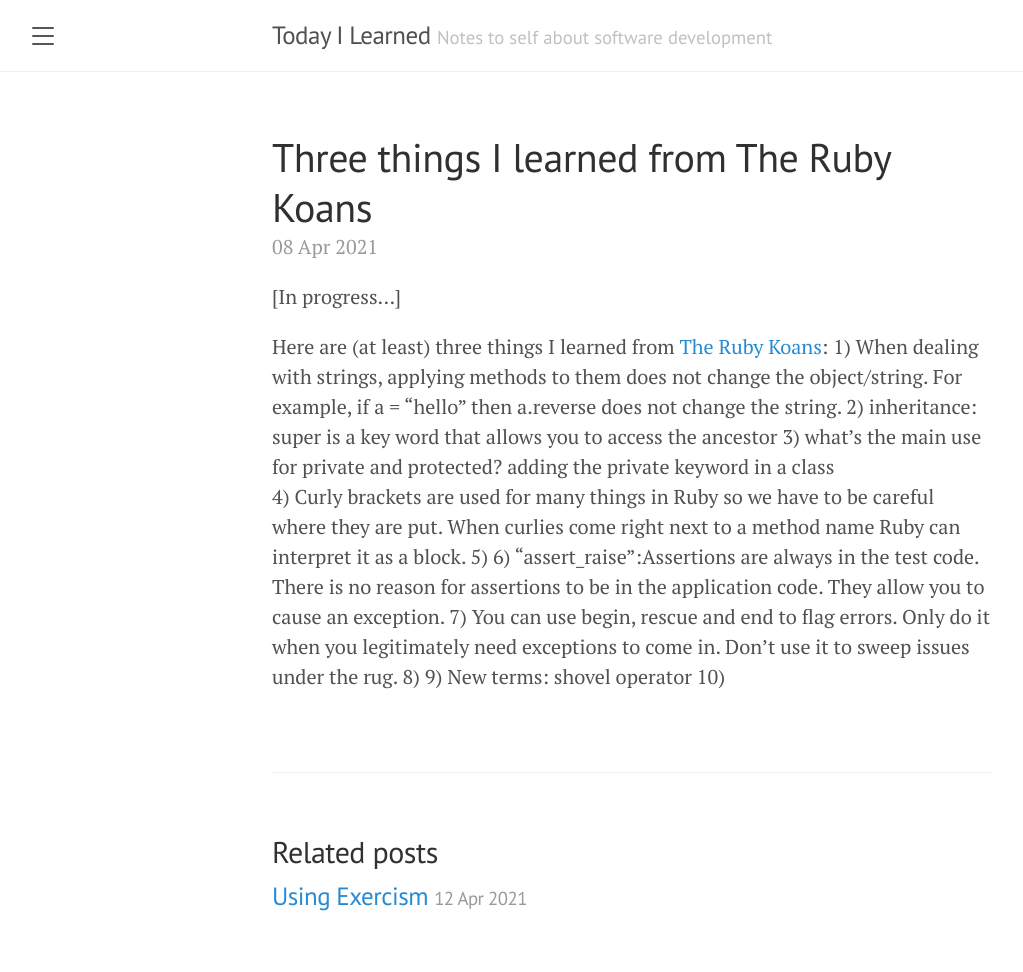
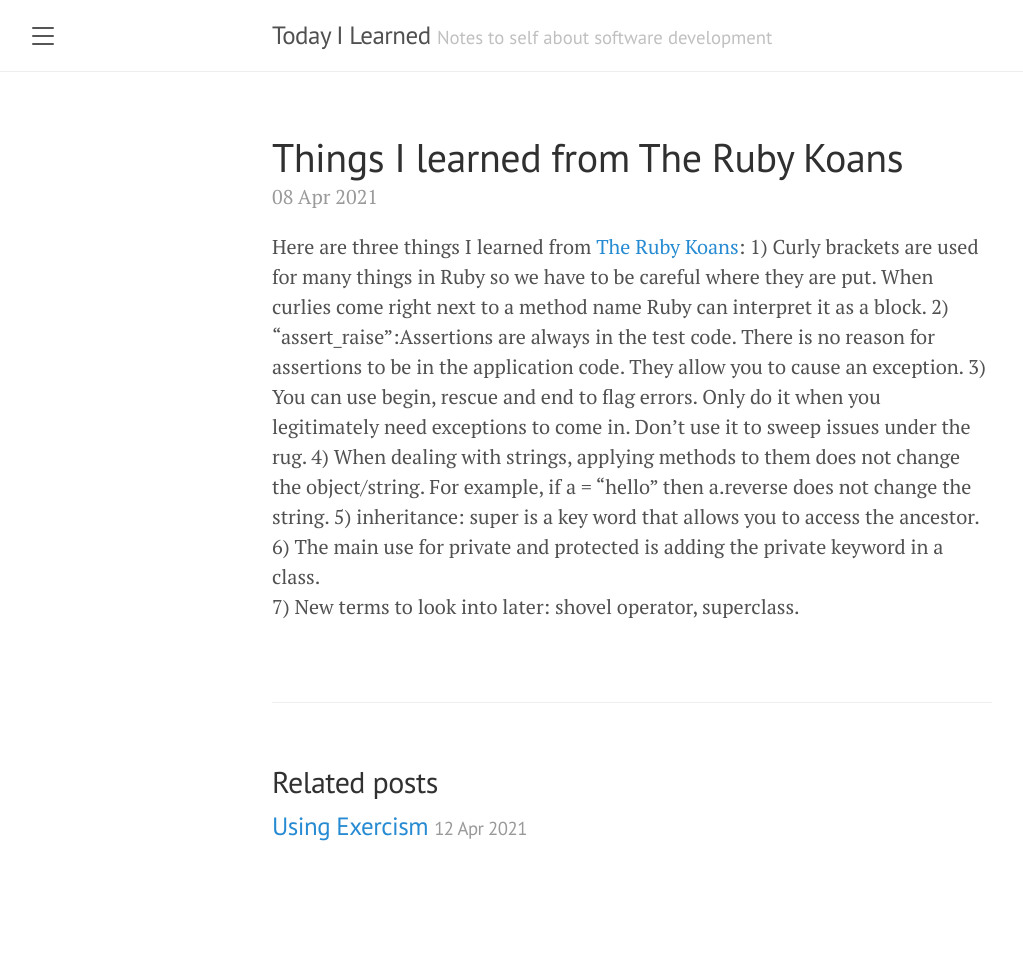
Before and after one commit to yepes0/learning_journal, a Jekyll site: the page built from _posts/2021-04-08-three-things-i-learned-from-the-ruby-koans.md, in a window 1280 px wide. Shown: the whole page, without its empty margins (8-1031 px from the left). Built offline with Jekyll 4.4.1, drawn with Linux system fonts in a browser that asks for light colours; after the commit the page ends 902 px from its top, so only the background shows below that.

Commit message:
Update 2021-04-08-three-things-i-learned-from-the-ruby-koans.md

```diff
--- a/_posts/2021-04-08-three-things-i-learned-from-the-ruby-koans.md
+++ b/_posts/2021-04-08-three-things-i-learned-from-the-ruby-koans.md
@@ -1,18 +1,13 @@
 ---
 layout: post
-title: Three things I learned from The Ruby Koans
+title: Things I learned from The Ruby Koans
 ---
 
-[In progress...]
-
-Here are (at least) three things I learned from [The Ruby Koans](http://rubykoans.com/):
-1) When dealing with strings, applying methods to them does not change the object/string. For example, if a = "hello" then a.reverse does not change the string.
-2) inheritance: super is a key word that allows you to access the ancestor
-3) what's the main use for private and protected? adding the private keyword in a class
-4) Curly brackets are used for many things in Ruby so we have to be careful where they are put. When curlies come right next to a method name Ruby can interpret it as a block.
-5)
-6) "assert_raise":Assertions are always in the test code. There is no reason for assertions to be in the application code. They allow you to cause an exception.
-7) You can use begin, rescue and end to flag errors. Only do it when you legitimately need exceptions to come in. Don't use it to sweep issues under the rug.
-8)
-9) New terms: shovel operator
-10)
+Here are three things I learned from [The Ruby Koans](http://rubykoans.com/):
+1) Curly brackets are used for many things in Ruby so we have to be careful where they are put. When curlies come right next to a method name Ruby can interpret it as a block.
+2) "assert_raise":Assertions are always in the test code. There is no reason for assertions to be in the application code. They allow you to cause an exception.
+3) You can use begin, rescue and end to flag errors. Only do it when you legitimately need exceptions to come in. Don't use it to sweep issues under the rug.
+4) When dealing with strings, applying methods to them does not change the object/string. For example, if a = "hello" then a.reverse does not change the string.
+5) inheritance: super is a key word that allows you to access the ancestor.
+6) The main use for private and protected is adding the private keyword in a class.
+7) New terms to look into later: shovel operator, superclass.
```
